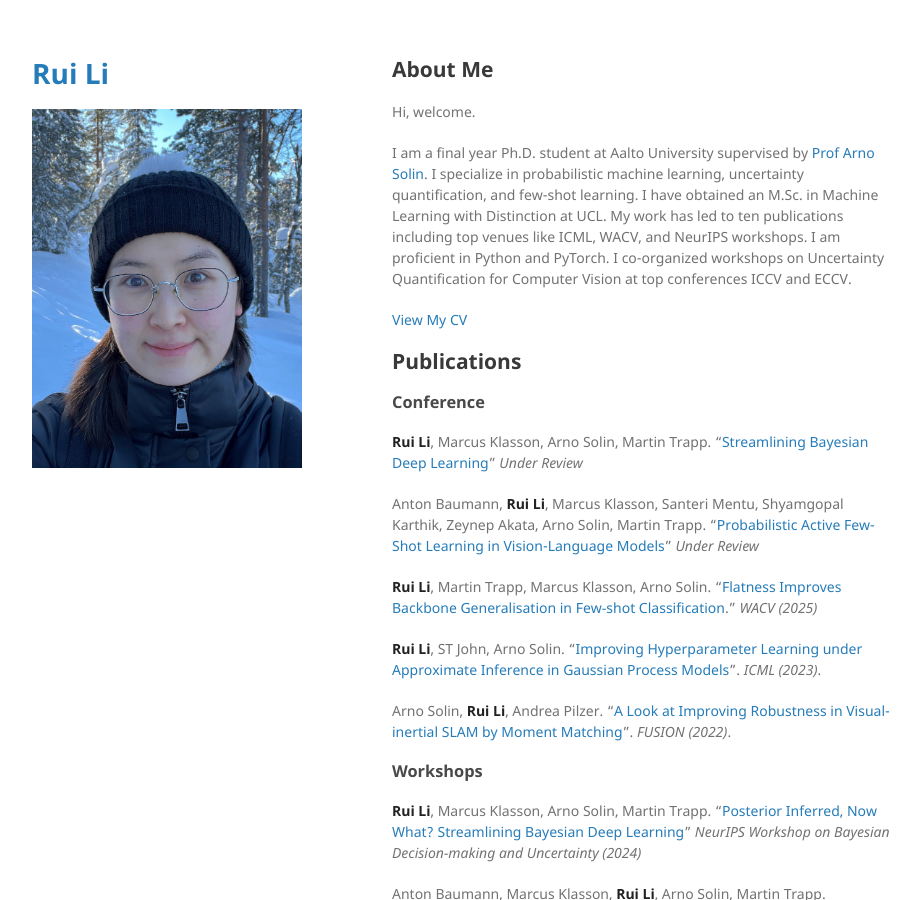
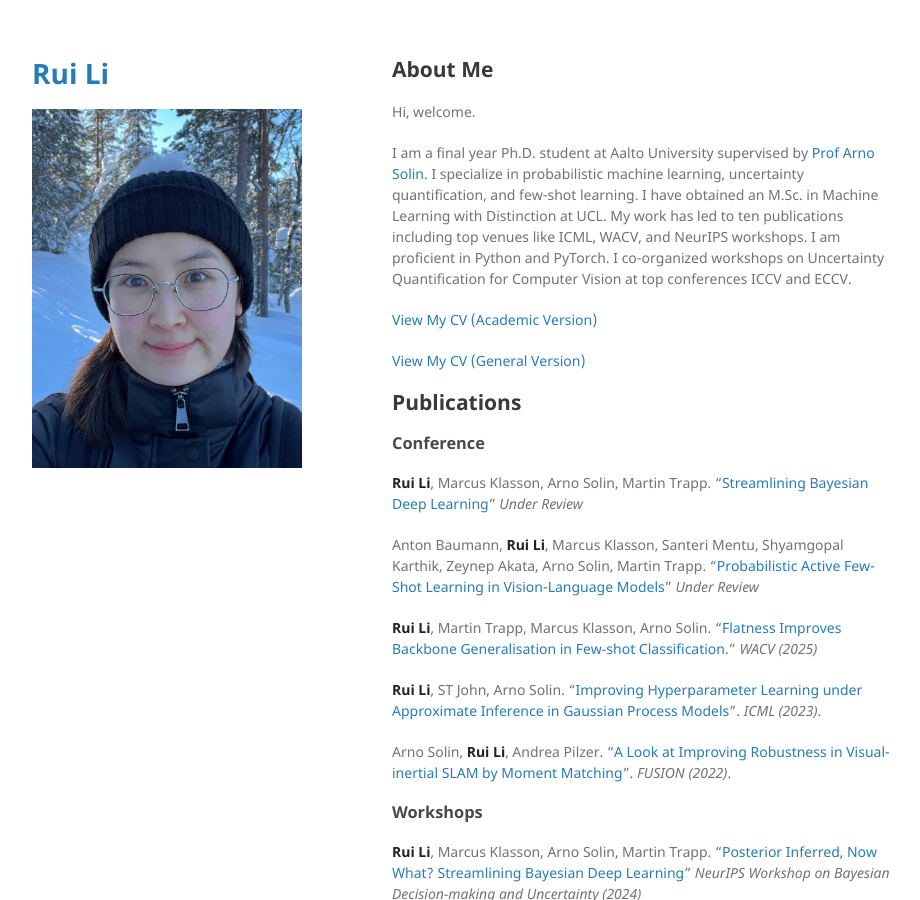
Before and after one commit to ruili-pml/ruili-pml.github.io, a Jekyll site: the page built from index.md, in a window 1280 px wide and 900 px high. Shown: the whole window, without its empty margins (178-1098 px from the left). Built offline with Jekyll 4.4.1, drawn with Linux system fonts in a browser that asks for light colours; the repository's description, which GitHub fills in, is left out; our own code applies the rules of GitHub Pages for plain Markdown files.

Commit message:
Update index.md

```diff
--- a/index.md
+++ b/index.md
@@ -9,7 +9,9 @@ Hi, welcome.
 I am a final year Ph.D. student at Aalto University supervised by [Prof Arno Solin](https://users.aalto.fi/~asolin/). I specialize in probabilistic machine learning, uncertainty quantification, and few-shot learning. I have obtained an M.Sc. in Machine Learning with Distinction at UCL. My work has led to ten publications including top venues like ICML, WACV, and NeurIPS workshops. I am proficient in Python and PyTorch. I co-organized workshops on Uncertainty Quantification for Computer Vision at top conferences ICCV and ECCV.
 
 
-[View My CV](cv/)
+[View My CV (Academic Version)](cv/)
+
+[View My CV (General Version)](general_cv/)
 
 ## Publications
 
```
